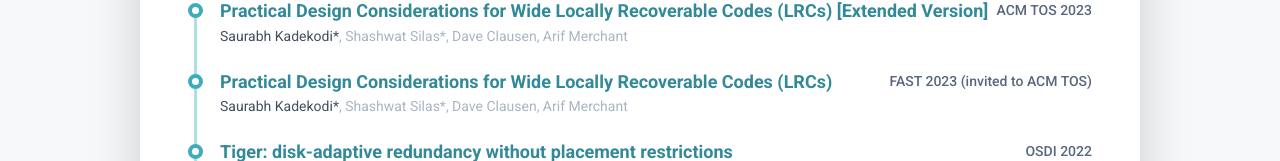
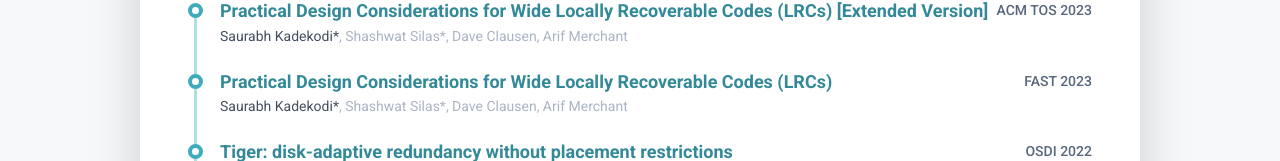
Before and after one commit to saurabhkadekodi/saurabhkadekodi.github.io, a plain HTML site: page index.html in a window 1280 px wide. Shown: the part 354-515 px from the top of the page. Drawn offline with Linux system fonts and the light colour scheme.

Commit message:
Removed invited to TOS from FAST

```diff
--- a/index.html
+++ b/index.html
@@ -85,7 +85,7 @@
 					<div class="resume-timeline-item-header mb-2">
 						<div class="d-flex flex-column flex-md-row">
 							<h3 class="resume-position-title font-weight-bold mb-1"><a href="https://www.usenix.org/conference/fast23/presentation/kadekodi">Practical Design Considerations for Wide Locally Recoverable Codes (LRCs)</a></h3>
-							<div class="resume-company-name ml-auto">FAST 2023 (invited to ACM TOS)</div>
+							<div class="resume-company-name ml-auto">FAST 2023</div>
 						</div><!--//row-->
 						<div class="resume-position-time"><font color="#434E5E">Saurabh Kadekodi*</font>, Shashwat Silas*, Dave Clausen, Arif Merchant</div>
 					</div><!--//resume-timeline-item-header-->
```
